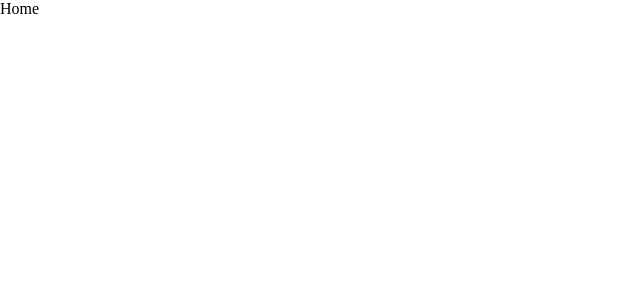
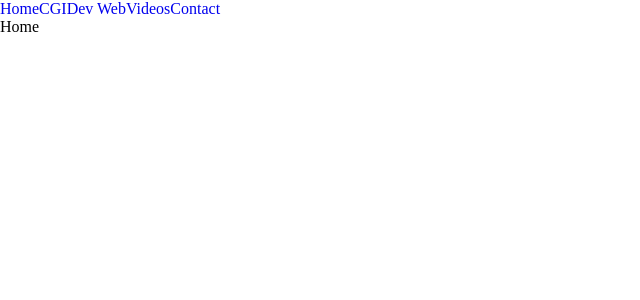
Before and after one commit to AdrienDavy/Portfolio-React, a React (Vite) app: page / in a window 1280 px wide. Shown: the top 300 px of the page, without its empty margins (0-640 px from the left). Built offline with nearby package versions, Linux system fonts and the light colour scheme.

Commit message:
setup navbar function

```diff
--- a/src/App.jsx
+++ b/src/App.jsx
@@ -4,10 +4,12 @@ import Cgi from "./pages/Cgi";
 import Devweb from "./pages/Devweb";
 import Videos from "./pages/Videos";
 import Contact from "./pages/Contact";
+import Navbar from "./components/Navbar";
 function App() {
 
   return (
     <main>
+      <Navbar />
       <Routes>
         <Route path="/" element={<Home />} />
         <Route path="/cgi" element={<Cgi />} />
--- /dev/null
+++ b/src/components/Navbar.jsx
@@ -0,0 +1,25 @@
+import { NavLink } from "react-router-dom"
+
+const Navbar = () => {
+  return (
+    <header>
+      <NavLink to="/">
+        Home
+      </NavLink>
+      <NavLink to="cgi">
+        CGI
+      </NavLink>
+      <NavLink to="devweb">
+        Dev Web
+      </NavLink>
+      <NavLink to="videos">
+        Videos
+      </NavLink>
+      <NavLink to="contact">
+        Contact
+      </NavLink>
+    </header>
+  )
+}
+
+export default Navbar
```
